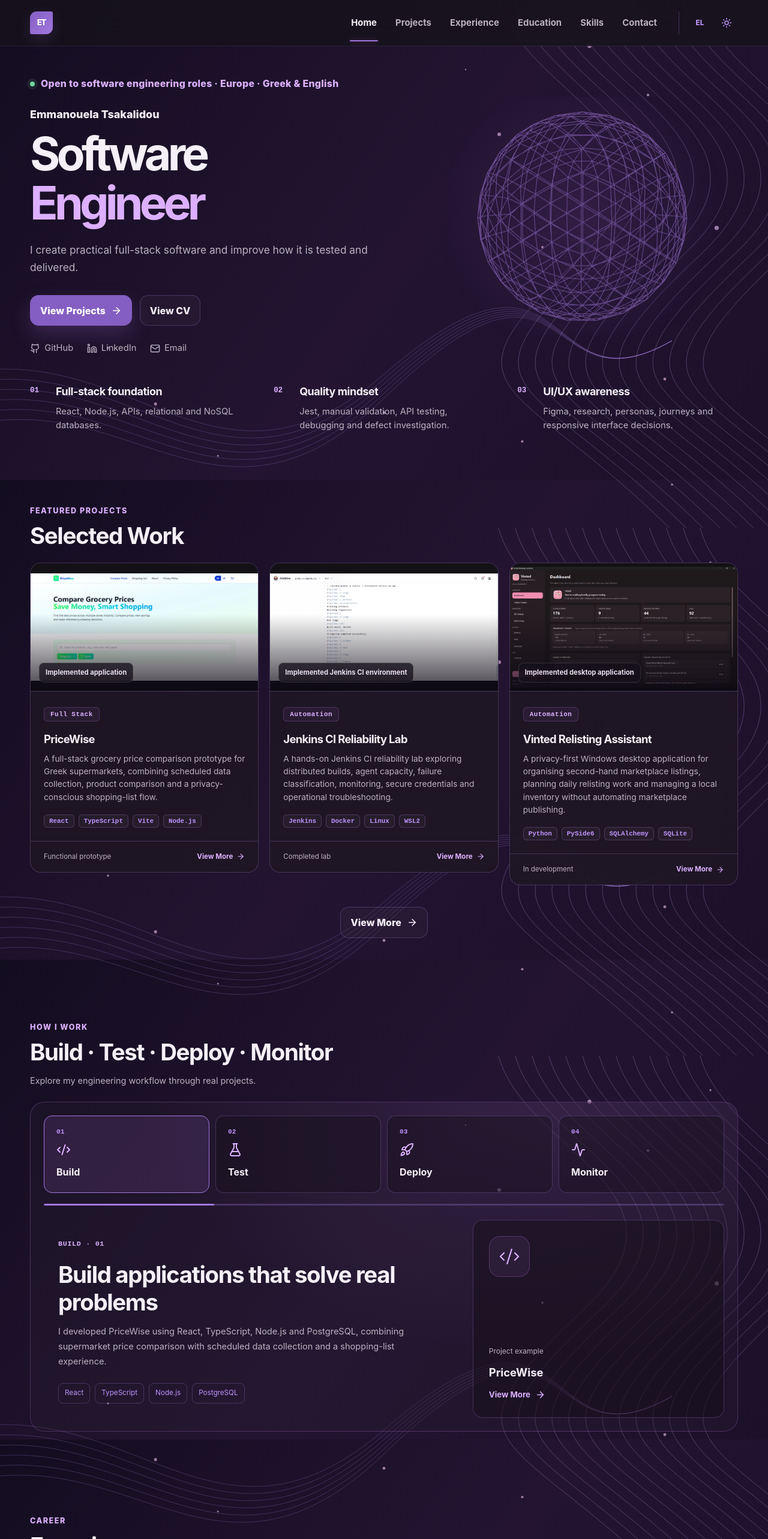
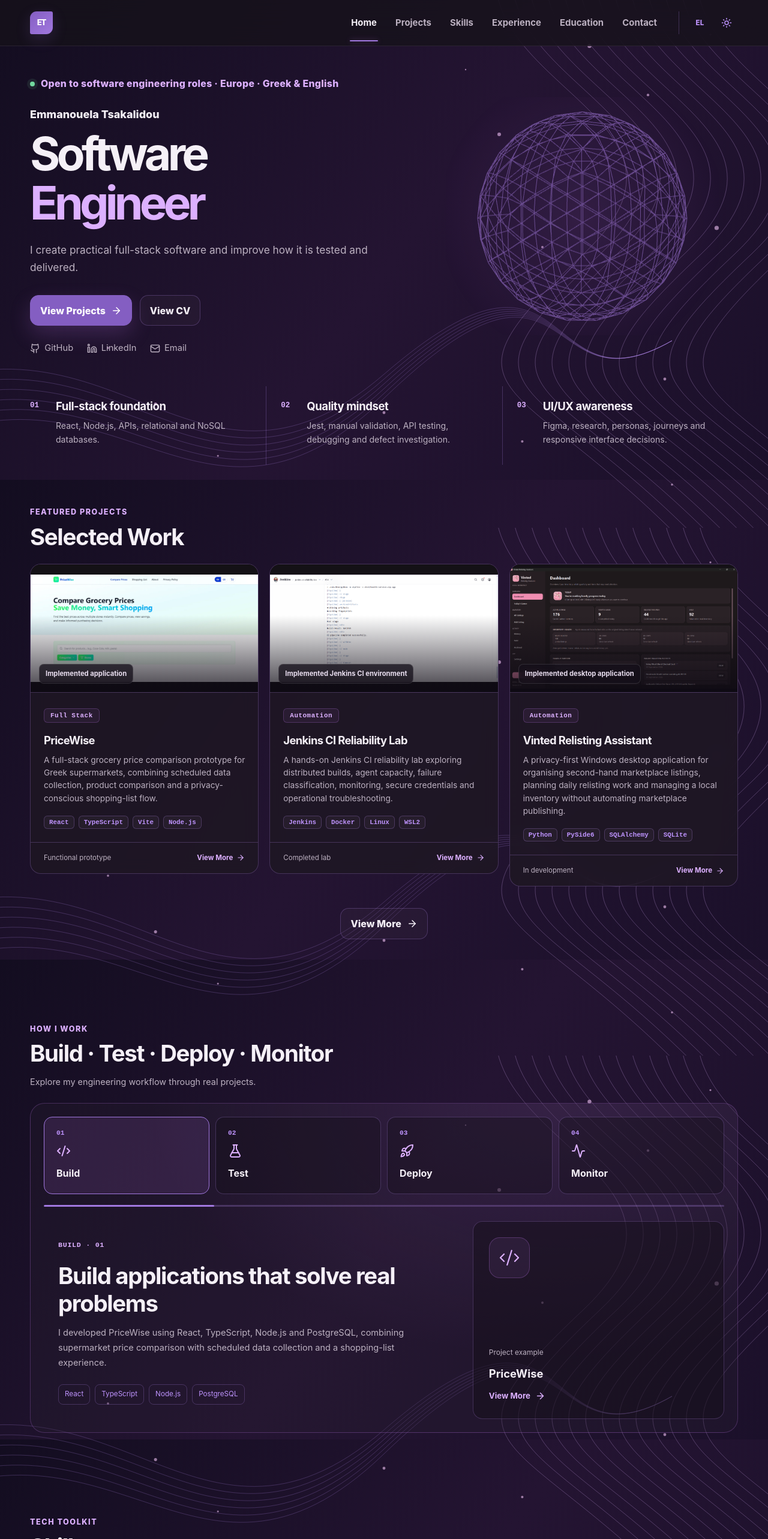
Before and after one commit to EmmaTsak/portfolio, a React (Vite) app: page / in a window 1280 px wide. Shown: the top 2566 px of the page at 60% size. Built offline with nearby package versions, Linux system fonts and the light colour scheme; no server answers.

Commit message:
refactor: streamline Header links and update HomePage layout for improved structure

```diff
--- a/src/components/Header.tsx
+++ b/src/components/Header.tsx
@@ -29,6 +29,11 @@ export function Header() {
     to: '/#projects',
   },
   {
+    id: 'Skills',
+    label: t('nav.skills'),
+    to: '/#skills',
+  },
+  {
     id: 'Experience',
     label: t('nav.experience'),
     to: '/#experience',
@@ -37,11 +42,6 @@ export function Header() {
     id: 'Education',
     label: t('nav.education'),
     to: '/#education',
-    },
-    {
-      id: 'Skills',
-      label: t('nav.skills'),
-      to: '/#skills',
   },
   {
     id: 'Contact',
--- a/src/pages/HomePage.tsx
+++ b/src/pages/HomePage.tsx
@@ -104,10 +104,10 @@ const name = t('names.fullName');
             <ImmersiveHero />
           </div>
         </div>
+      </section>
 
-      <div className="home-strengths home-strengths--inline">
-        <div className="container">
-          <div className="home-strengths__grid">
+      <section className="home-strengths">
+        <div className="container home-strengths__grid">
           {([
             ['01', 'fullStackTitle', 'fullStackDescription'],
             ['02', 'qualityTitle', 'qualityDescription'],
@@ -121,12 +121,8 @@ const name = t('names.fullName');
               </div>
             </div>
           ))}
-          </div>
         </div>
-      </div>
       </section>
-
-
 
 
       <section
@@ -177,9 +173,26 @@ const name = t('names.fullName');
         </section>
       </Reveal>
 
+            <section
+        className="section"
+        id="skills"
+      >
+        <div className="container">
+          <SectionHeading
+            eyebrow={t('home.skills.eyebrow')}
+            title={t('home.skills.title')}
+            description={t(
+              'home.skills.description'
+            )}
+          />
 
+          <Reveal>
+            <TechArsenal />
+          </Reveal>
+        </div>
+      </section>
 
-<section
+      <section
         className="section"
         id="experience"
       >
@@ -306,25 +319,6 @@ const name = t('names.fullName');
 
       <section
         className="section"
-        id="skills"
-      >
-        <div className="container">
-          <SectionHeading
-            eyebrow={t('home.skills.eyebrow')}
-            title={t('home.skills.title')}
-            description={t(
-              'home.skills.description'
-            )}
-          />
-
-          <Reveal>
-            <TechArsenal />
-          </Reveal>
-        </div>
-      </section>
-
-      <section
-        className="section"
         id="contact"
       >
         <div className="container contact-card">
```
Lines whose indentation alone changed are shown as unchanged.
